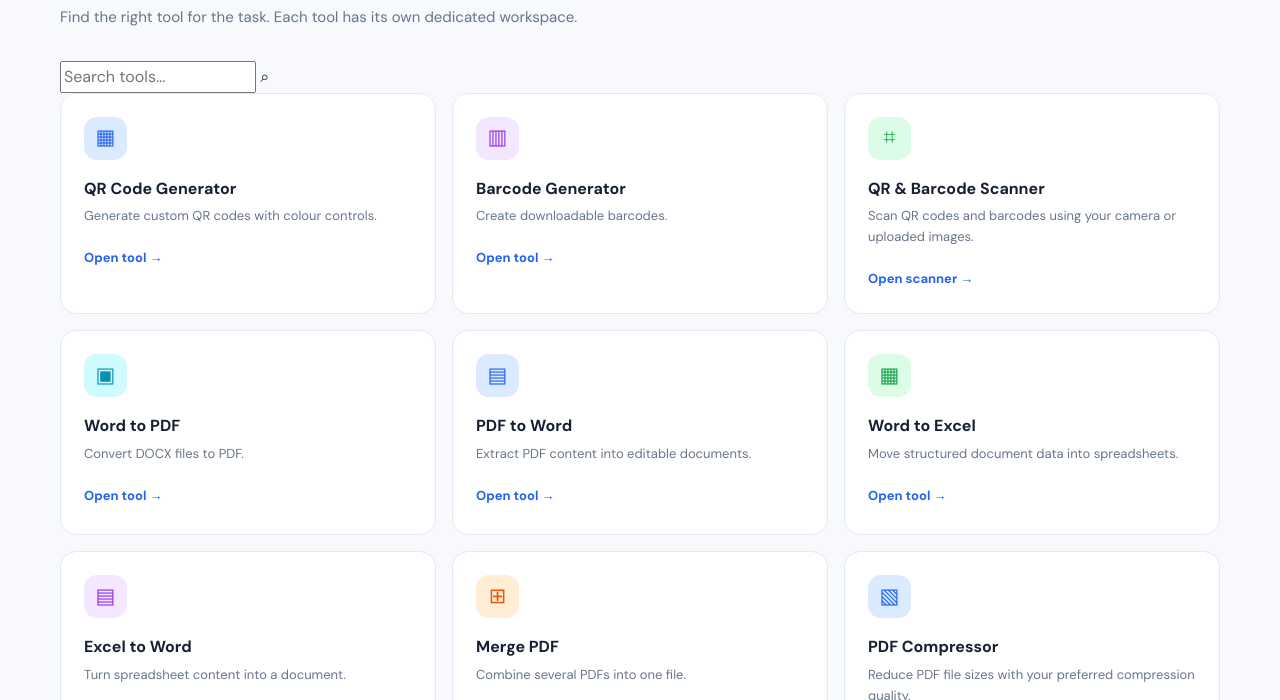
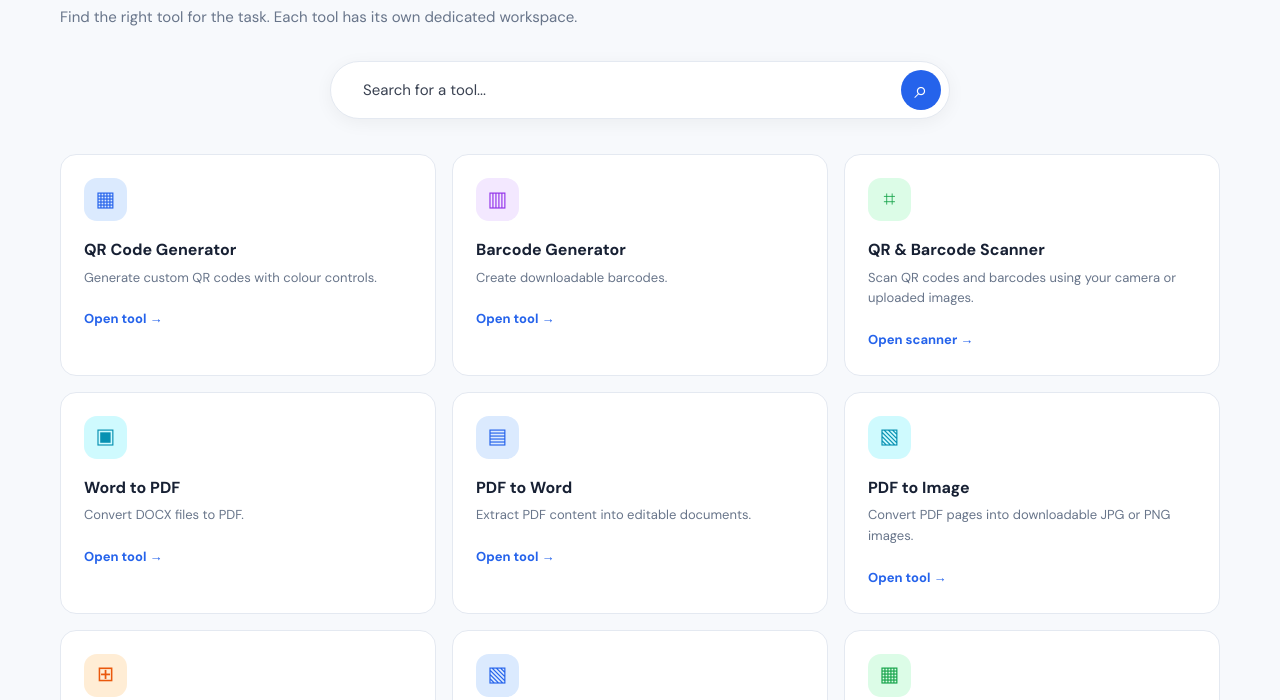
Before and after one commit to bossbeloved1/jscan, a plain HTML site: page JScan-starter/JScan/tools.html in a window 1280 px wide. Shown: the part 252-952 px from the top of the page. Drawn offline with nearby package versions, Linux system fonts and the light colour scheme.

Commit message:
Update tools.html

```diff
--- a/JScan-starter/JScan/tools.html
+++ b/JScan-starter/JScan/tools.html
@@ -22,6 +22,86 @@
             border: none;
             box-shadow: none;
             padding: 0;
+        }
+
+        /* REDESIGNED TOOL SEARCH */
+
+        .tool-search {
+            position: relative;
+            display: flex;
+            align-items: center;
+            width: 100%;
+            max-width: 620px;
+            margin: 30px auto 35px;
+            padding: 5px 8px 5px 20px;
+            box-sizing: border-box;
+            background: var(--surface);
+            border: 1px solid var(--border);
+            border-radius: 50px;
+            box-shadow: 0 4px 18px rgba(0, 0, 0, 0.05);
+            transition: border-color .2s ease, box-shadow .2s ease;
+        }
+
+        .tool-search:focus-within {
+            border-color: var(--blue);
+            box-shadow: 0 0 0 4px rgba(37, 99, 235, 0.10);
+        }
+
+        .tool-search input {
+            flex: 1;
+            min-width: 0;
+            width: 100%;
+            height: 46px;
+            padding: 0 12px;
+            border: none;
+            outline: none;
+            background: transparent;
+            color: var(--text);
+            font: inherit;
+            font-size: 15px;
+            box-shadow: none;
+        }
+
+        .tool-search input::placeholder {
+            color: var(--text-muted);
+            opacity: .85;
+        }
+
+        .tool-search input:focus {
+            outline: none;
+            border: none;
+            box-shadow: none;
+        }
+
+        .tool-search > span {
+            display: flex;
+            align-items: center;
+            justify-content: center;
+            flex-shrink: 0;
+            width: 40px;
+            height: 40px;
+            border-radius: 50%;
+            background: var(--blue);
+            color: #ffffff;
+            font-size: 24px;
+            line-height: 1;
+        }
+
+        /* HIDDEN SEARCH RESULTS */
+
+        .tool-card[hidden] {
+            display: none !important;
+        }
+
+        @media (max-width: 600px) {
+            .tool-search {
+                margin: 25px auto 28px;
+                padding-left: 15px;
+            }
+
+            .tool-search input {
+                font-size: 14px;
+            }
         }
     </style>
 </head>
@@ -71,14 +151,16 @@
         </p>
     </div>
 
+    <!-- TOOL SEARCH -->
+
     <div class="tool-search">
         <input
             id="toolSearch"
             type="search"
-            placeholder="Search tools..."
+            placeholder="Search for a tool..."
             aria-label="Search tools"
         >
-        <span>⌕</span>
+        <span aria-hidden="true">⌕</span>
     </div>
 
     <div class="tool-grid" id="allTools">
@@ -86,7 +168,7 @@
         <!-- QR CODE GENERATOR -->
         <a class="tool-card"
            href="qr-generator.html"
-           data-name="qr code generator">
+           data-name="qr code generator qr generator">
 
             <span class="tool-icon tint-blue">▦</span>
             <h3>QR Code Generator</h3>
@@ -110,7 +192,7 @@
         <!-- QR & BARCODE SCANNER -->
         <a class="tool-card"
            href="scanner.html"
-           data-name="qr barcode scanner">
+           data-name="qr barcode scanner qr scanner barcode scanner">
 
             <span class="tool-icon tint-green">⌗</span>
             <h3>QR & Barcode Scanner</h3>
@@ -122,7 +204,7 @@
         <!-- WORD TO PDF -->
         <a class="tool-card"
            href="word-to-pdf.html"
-           data-name="word to pdf">
+           data-name="word to pdf docx to pdf">
 
             <span class="tool-icon tint-cyan">▣</span>
             <h3>Word to PDF</h3>
@@ -134,7 +216,7 @@
         <!-- PDF TO WORD -->
         <a class="tool-card"
            href="pdf-to-word.html"
-           data-name="pdf to word">
+           data-name="pdf to word pdf to docx">
 
             <span class="tool-icon tint-blue">▤</span>
             <h3>PDF to Word</h3>
@@ -143,26 +225,14 @@
 
         </a>
 
-        <!-- WORD TO EXCEL -->
+        <!-- PDF TO IMAGE -->
         <a class="tool-card"
-           href="word-to-excel.html"
-           data-name="word to excel">
+           href="pdf-to-image.html"
+           data-name="pdf to image pdf to jpg pdf to jpeg pdf to png convert pdf images">
 
-            <span class="tool-icon tint-green">▦</span>
-            <h3>Word to Excel</h3>
-            <p>Move structured document data into spreadsheets.</p>
-            <span class="card-link">Open tool →</span>
-
-        </a>
-
-        <!-- EXCEL TO WORD -->
-        <a class="tool-card"
-           href="excel-to-word.html"
-           data-name="excel to word">
-
-            <span class="tool-icon tint-purple">▤</span>
-            <h3>Excel to Word</h3>
-            <p>Turn spreadsheet content into a document.</p>
+            <span class="tool-icon tint-cyan">▧</span>
+            <h3>PDF to Image</h3>
+            <p>Convert PDF pages into downloadable JPG or PNG images.</p>
             <span class="card-link">Open tool →</span>
 
         </a>
@@ -170,7 +240,7 @@
         <!-- MERGE PDF -->
         <a class="tool-card"
            href="merge-pdf.html"
-           data-name="merge pdf">
+           data-name="merge pdf combine pdf">
 
             <span class="tool-icon tint-orange">⊞</span>
             <h3>Merge PDF</h3>
@@ -191,14 +261,26 @@
 
         </a>
 
-        <!-- PDF TO IMAGE -->
+        <!-- WORD & PDF TO EXCEL -->
         <a class="tool-card"
-           href="pdf-to-image.html"
-           data-name="pdf to image pdf to jpg pdf to jpeg pdf to png convert pdf images">
+           href="word-to-excel.html"
+           data-name="word and pdf to excel word to excel pdf to excel">
 
-            <span class="tool-icon tint-cyan">▧</span>
-            <h3>PDF to Image</h3>
-            <p>Convert PDF pages into downloadable JPG or PNG images.</p>
+            <span class="tool-icon tint-green">▦</span>
+            <h3>Word & PDF to Excel</h3>
+            <p>Move structured Word and PDF document data into spreadsheets.</p>
+            <span class="card-link">Open tool →</span>
+
+        </a>
+
+        <!-- EXCEL TO WORD & PDF -->
+        <a class="tool-card"
+           href="excel-to-word.html"
+           data-name="excel to word and pdf excel to word excel to pdf">
+
+            <span class="tool-icon tint-purple">▤</span>
+            <h3>Excel to Word & PDF</h3>
+            <p>Convert spreadsheet content into Word documents and PDF files.</p>
             <span class="card-link">Open tool →</span>
 
         </a>
@@ -206,7 +288,7 @@
         <!-- SPLIT PDF -->
         <a class="tool-card"
            href="split-pdf.html"
-           data-name="split pdf">
+           data-name="split pdf separate pdf">
 
             <span class="tool-icon tint-pink">⇱</span>
             <h3>Split PDF</h3>
@@ -242,7 +324,7 @@
         <!-- PROJECT ASSISTANT -->
         <a class="tool-card"
            href="project-writer.html"
-           data-name="project writer">
+           data-name="project writer project assistant">
 
             <span class="tool-icon tint-purple">✎</span>
             <h3>Project Assistant</h3>
```
